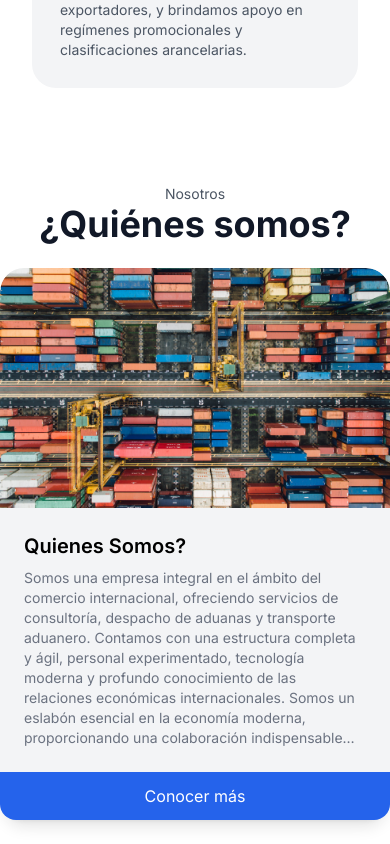
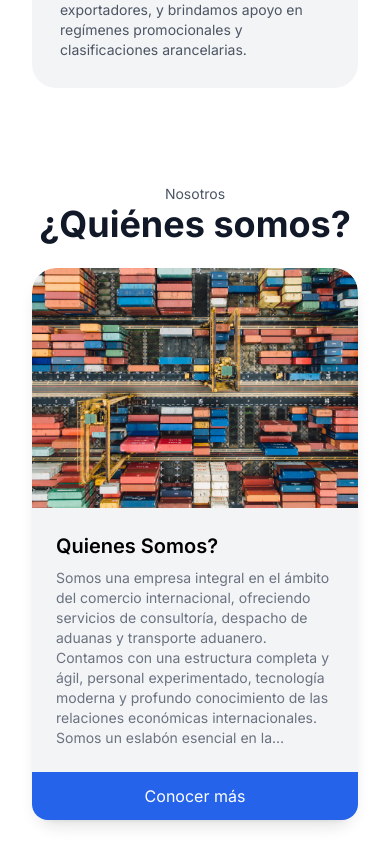
Before and after one commit to mazzodevelopments/matteozzi-lavilla, a Next.js app: page / in a window 390 px wide. Shown: the part 2800-3644 px from the top of the page. Built offline with nearby package versions, Linux system fonts and the light colour scheme.

Commit message:
Padding changes

```diff
--- a/app/pages/Nosotros.tsx
+++ b/app/pages/Nosotros.tsx
@@ -34,7 +34,7 @@ export default function About({ content }: NosotrosProps) {
 
     return (
         <section id="nosotros" className="min-h-screen">
-            <div className="max-w-6xl mx-auto pt-16 pb-8">
+            <div className="max-w-6xl mx-auto pt-16 pb-8 px-8 lg:px-0">
                 <div className="mb-6 text-center">
                     <p className="text-sm sm:text-md md:text-lg text-gray-600">
                         Nosotros
```
